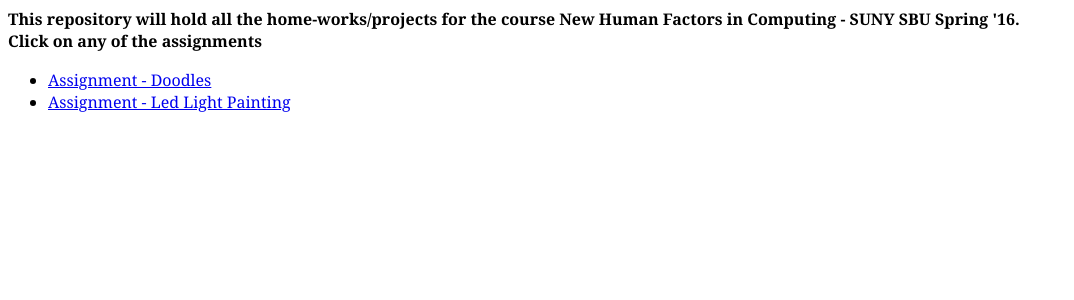
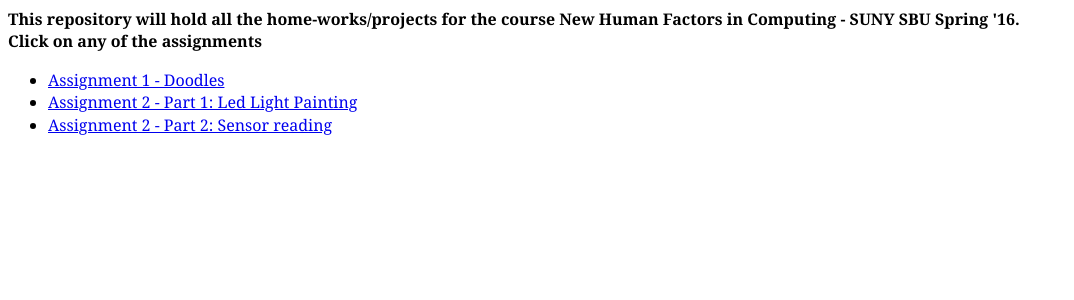
Before and after one commit to warrieraravind/hci-suny-sbu, a Jekyll site: the page built from index.html, in a window 1280 px wide. Shown: the top 300 px of the page, without its empty margins (0-1074 px from the left). Built offline with Jekyll 4.4.1, drawn with Linux system fonts in a browser that asks for light colours; Markdown is read by kramdown in place of the engine named in the settings.

Commit message:
Assignment 2 Part 2 Complete

```diff
--- a/_includes/nav.html
+++ b/_includes/nav.html
@@ -1,7 +1,8 @@
 <nav>
 			<ul>
-				<li><a href="{{site.baseurl}}/assignment_doodles.html" class="{% if page.url == '{{site.baseurl}}/assignment_doodles.html' %}current{% endif %}">Assignment - Doodles</a></li>
-				<li><a href="{{site.baseurl}}/assignment_led_light_painting.html" class="{% if page.url == '{{site.baseurl}}/assignment_led_light_painting.html' %}current{% endif %}">Assignment - Led Light Painting</a></li>
+				<li><a href="{{site.baseurl}}/assignment_doodles.html" class="{% if page.url == '{{site.baseurl}}/assignment_doodles.html' %}current{% endif %}">Assignment 1 - Doodles</a></li>
+				<li><a href="{{site.baseurl}}/assignment_led_light_painting.html" class="{% if page.url == '{{site.baseurl}}/assignment_led_light_painting.html' %}current{% endif %}">Assignment 2 - Part 1: Led Light Painting</a></li>
+				<li><a href="{{site.baseurl}}/assignment_sensor_reading.html" class="{% if page.url == '{{site.baseurl}}/assignment_sensor_reading.html' %}current{% endif %}">Assignment 2 - Part 2: Sensor reading</a></li>
 				<!--li><a href="{{site.baseurl}}/news.html">News</a></li-->
 			</ul>
 </nav>
```
Also changed, not shown: assignment_sensor_reading.html (added, +73 -0 lines), img/sensor_reading_circuit.jpeg (added), img/sensor_reading_code.png (added), img/sensor_reading_fritzing.png (added), img/sensor_reading_led_off.jpeg (added), img/sensor_reading_led_on.jpeg (added), img/sensor_reading_not_smoothened.jpeg (added), img/sensor_reading_res_vs_lux.jpeg (added), img/sensor_reading_resistance_graph.png (added), img/sensor_reading_smoothened.jpeg (added).
